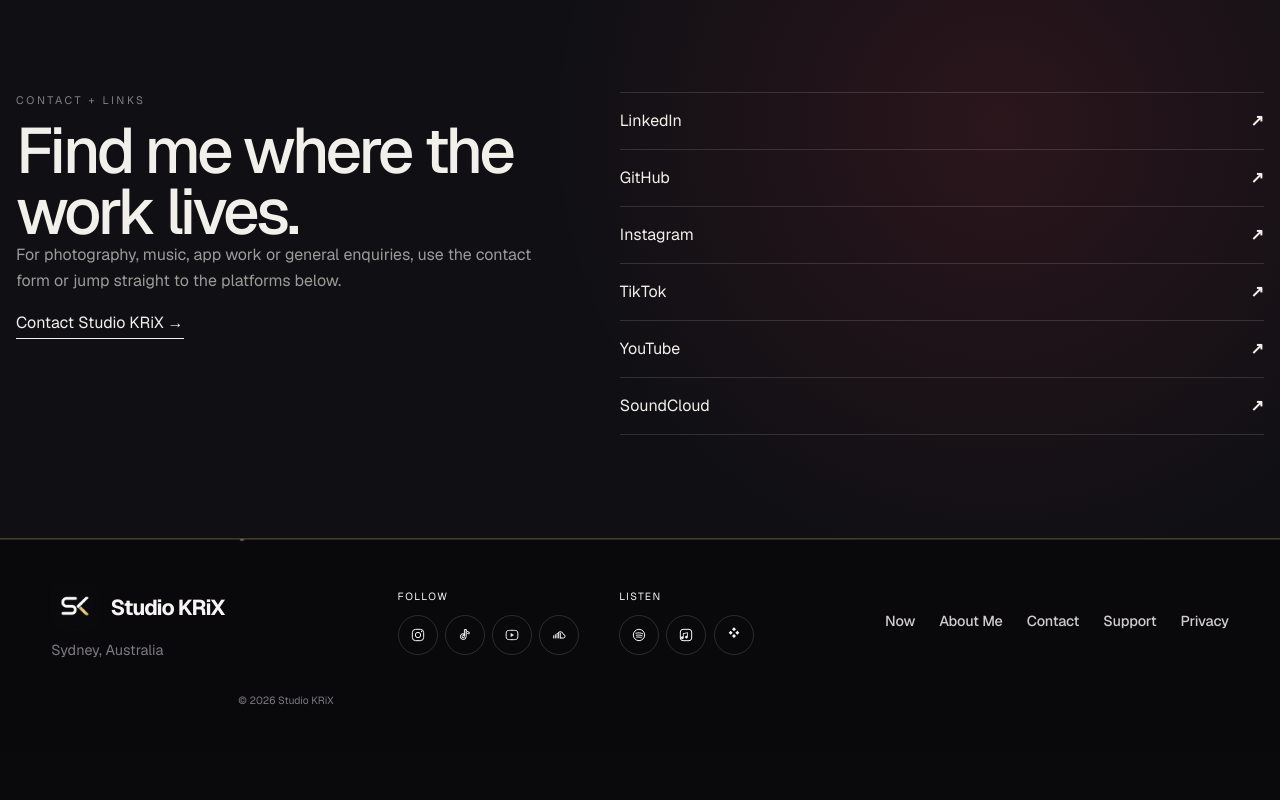
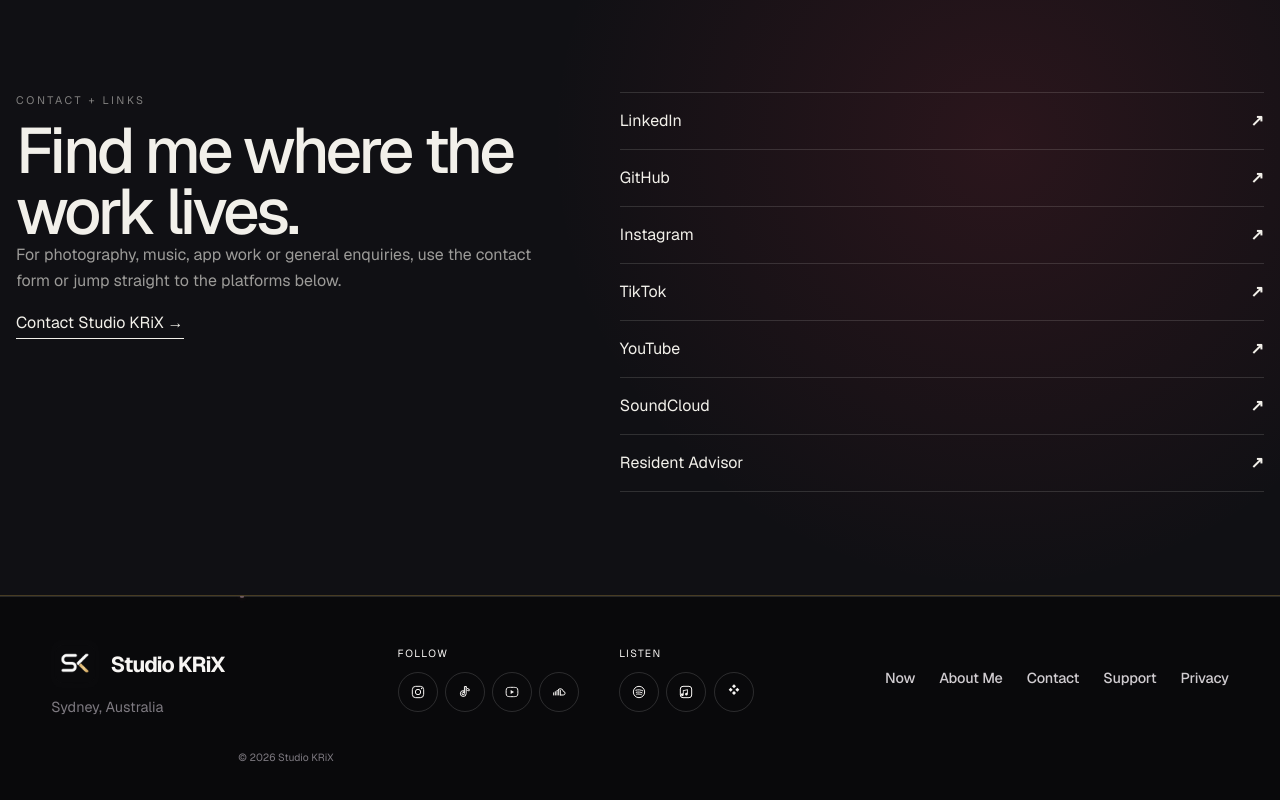
Before and after one commit to KRiX-17/Studio-KRiX-Website, a Next.js app: page /about in a window 1280 px wide. Shown: the part 2231-3031 px from the top of the page. Before the commit the page ends 2984 px from the top, so only its background shows below. Built offline with nearby package versions, Linux system fonts and the light colour scheme.

Commit message:
Add Resident Advisor and KRiX live history: data/links.ts

```diff
--- a/data/links.ts
+++ b/data/links.ts
@@ -12,6 +12,7 @@ export type LinkIconName =
   | "tiktok"
   | "youtube"
   | "soundcloud"
+  | "resident-advisor"
   | "spotify"
   | "apple-music"
   | "tidal"
@@ -130,6 +131,15 @@ export const linksHubItems = [
     external: true,
   },
   {
+    title: "Resident Advisor",
+    description: "KRiX DJ profile and event listings on Resident Advisor.",
+    href: "https://ra.co/dj/krix",
+    category: "social",
+    icon: "resident-advisor",
+    featured: false,
+    external: true,
+  },
+  {
     title: "Spotify",
     href: "https://open.spotify.com/artist/7irl8hhorrxXMgH5ctmWH9",
     category: "music",
```
